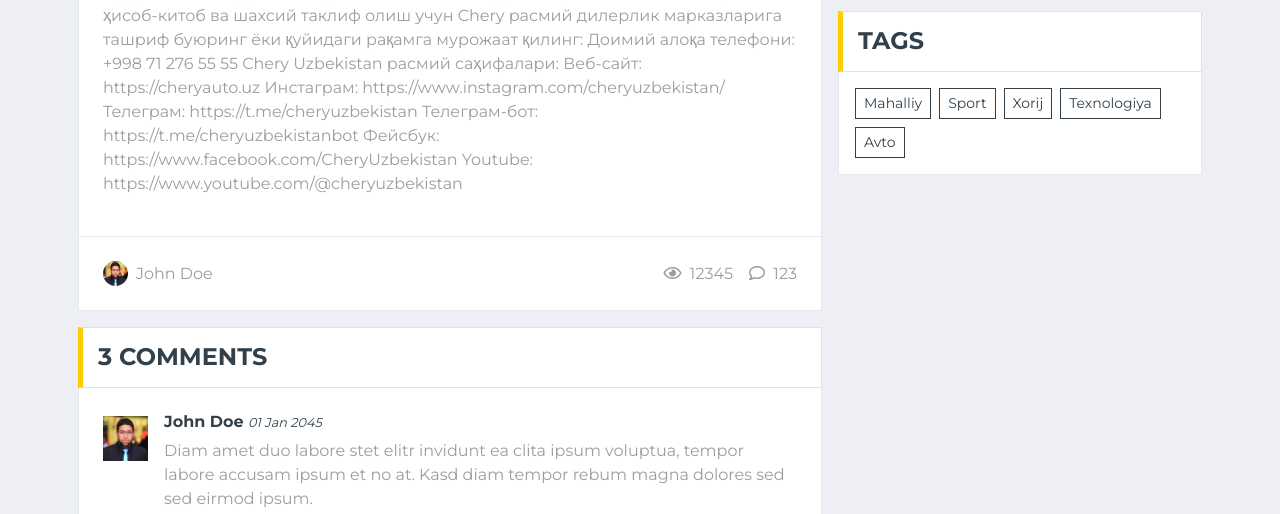
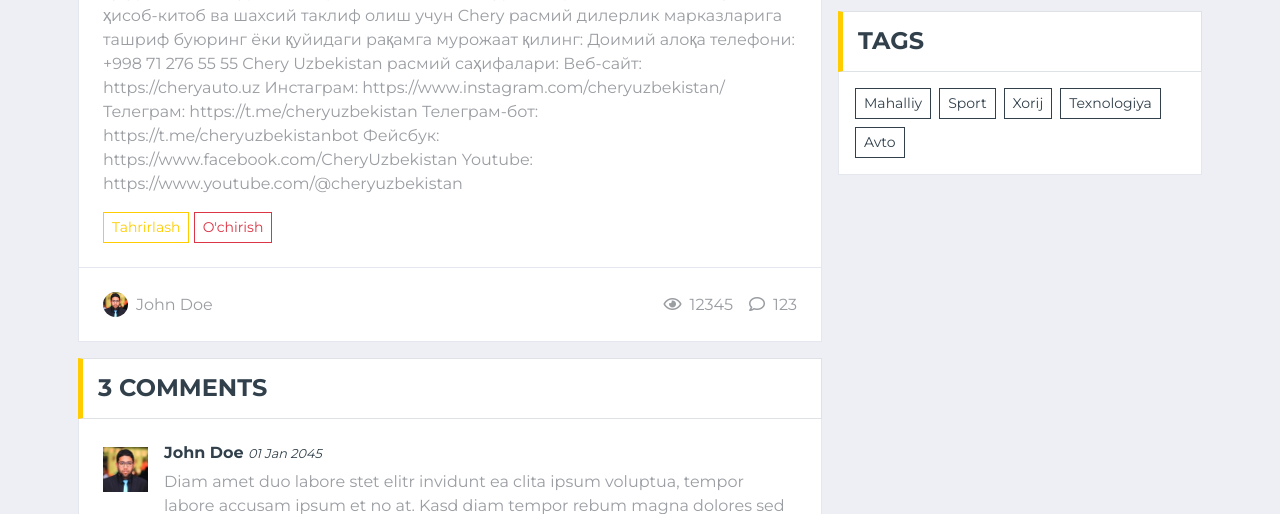
Before and after one commit to davlatbekzoirov/News, a Django app: a page that uses templates/news/single.html in a window 1280 px wide. Shown: the part 1656-2170 px from the top of the page. Run offline with Django 5.2, Linux system fonts and the light colour scheme; data comes from the database, SQL or seed files in the repository; some libraries are stand-ins or nearby versions.

Commit message:
update single page

```diff
--- a/templates/news/single.html
+++ b/templates/news/single.html
@@ -16,6 +16,8 @@
             </div>
             <h1 class="mb-3 text-secondary text-uppercase font-weight-bold">{{ news.title }}</h1>
             <p>{{ news.body}}</p>
+            <a href="{% url 'news_update' news.slug %}" class="btn btn-sm btn-outline-primary">Tahrirlash</a>
+            <a href="{% url 'news_delete' news.slug %}" class="btn btn-sm btn-outline-danger">O'chirish</a>
         </div>
         <div class="d-flex justify-content-between bg-white border border-top-0 p-4">
             <div class="d-flex align-items-center">
```
